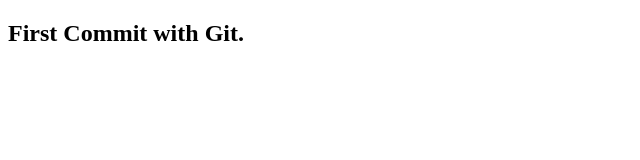
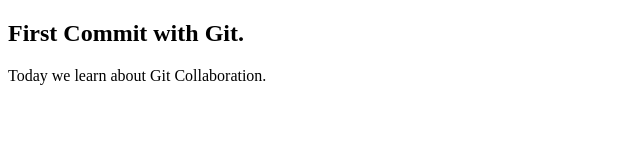
Before and after one commit to lyzhiaa/first-day-with-git, a plain HTML site: page index.html in a window 1280 px wide. Shown: the whole page, without its empty margins (0-640 px from the left). Drawn offline with Linux system fonts and the light colour scheme.

Commit message:
add text add line 10

```diff
--- a/index.html
+++ b/index.html
@@ -7,5 +7,6 @@
 </head>
 <body>
     <h2>First Commit with Git.</h2>
+    <p>Today we learn about Git Collaboration.</p>
 </body>
 </html>
```
